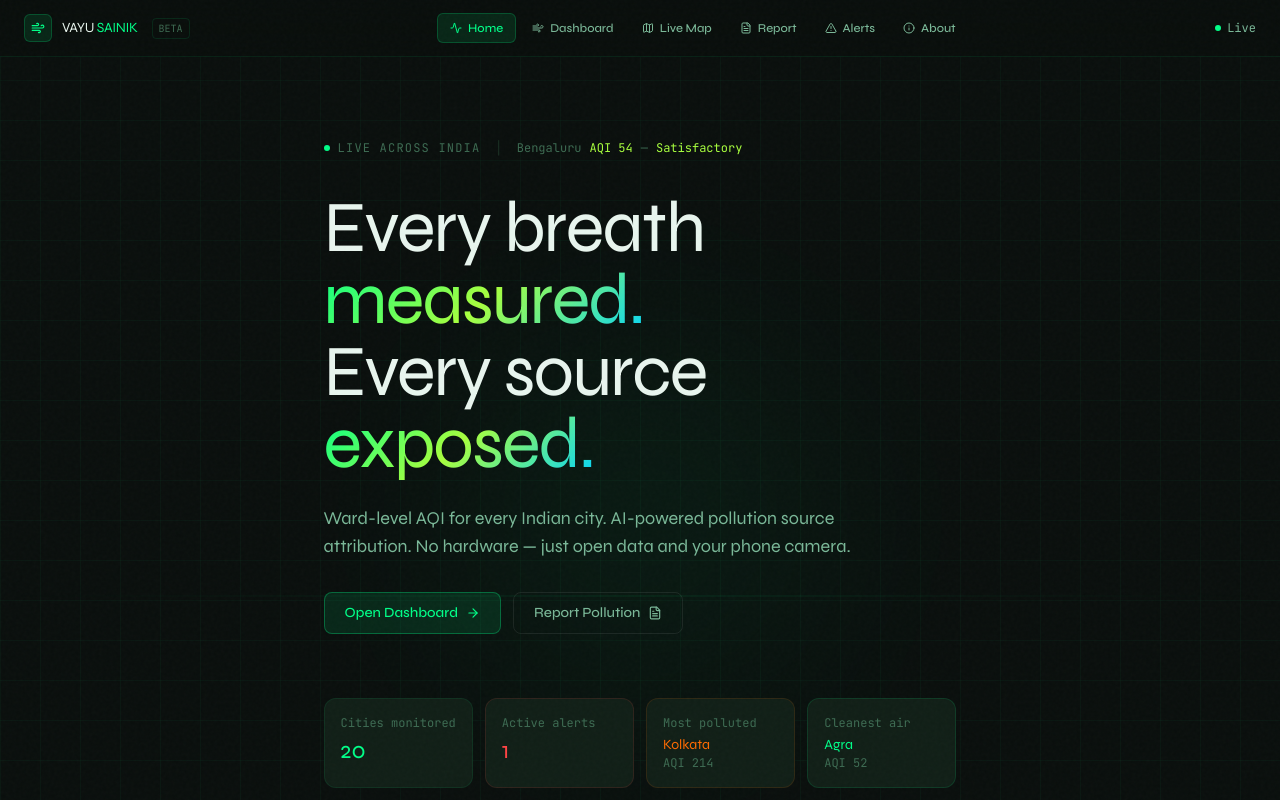
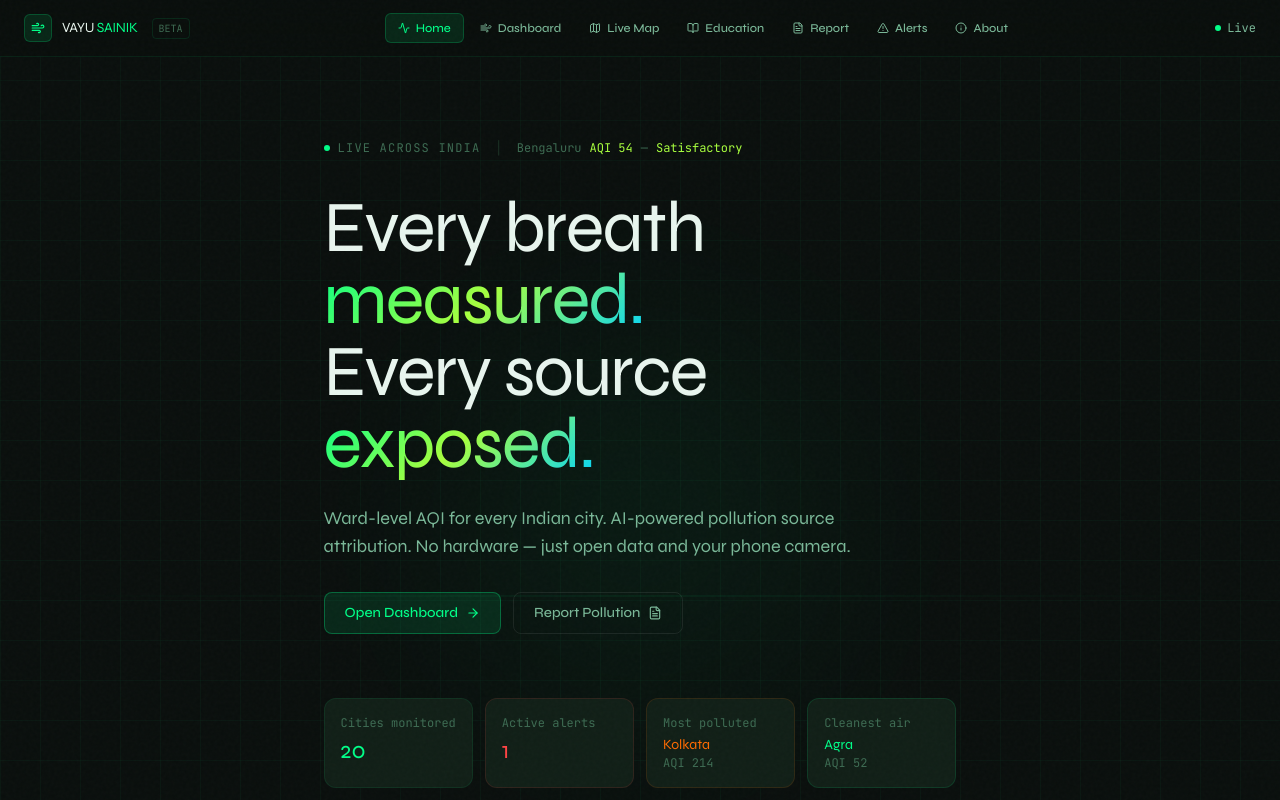
Before and after one commit to DivyangP2003/vayu-sena, a Next.js app: page / in a window 1280 px wide. Shown: the top 800 px of the page. Built offline with nearby package versions, Linux system fonts and the light colour scheme; a web font is replaced by a local one.

Commit message:
Add 'Education' link to Navbar

```diff
--- a/components/layout/Navbar.tsx
+++ b/components/layout/Navbar.tsx
@@ -2,13 +2,14 @@
 import Link from 'next/link';
 import { usePathname } from 'next/navigation';
 import { useState } from 'react';
-import { Wind, Map, AlertTriangle, FileText, Info, Menu, X, Activity } from 'lucide-react';
+import { Wind, Map, AlertTriangle, FileText, Info, Menu, X, Activity, BookOpen } from 'lucide-react';
 import { cn } from '@/lib/utils';
 
 const NAV_LINKS = [
   { href: '/', label: 'Home', icon: Activity },
   { href: '/dashboard', label: 'Dashboard', icon: Wind },
   { href: '/map', label: 'Live Map', icon: Map },
+  { href: '/education', label: 'Education', icon: BookOpen },
   { href: '/report', label: 'Report', icon: FileText },
   { href: '/alerts', label: 'Alerts', icon: AlertTriangle },
   { href: '/about', label: 'About', icon: Info },
```
